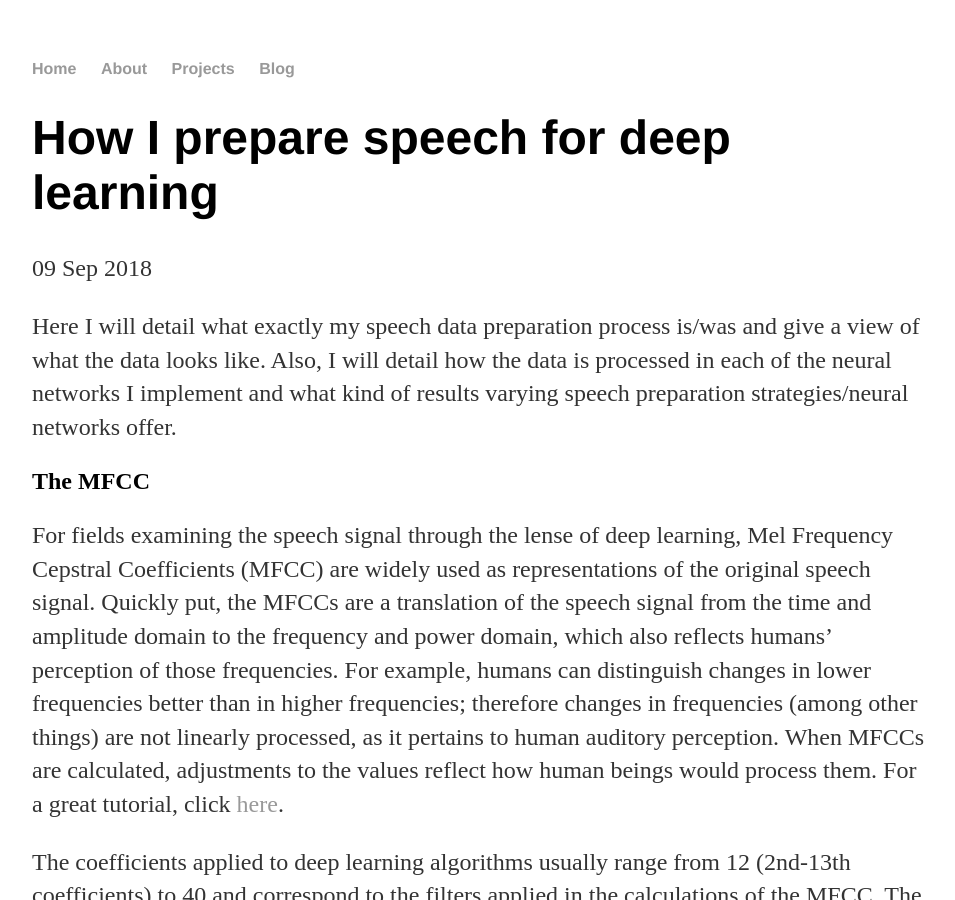
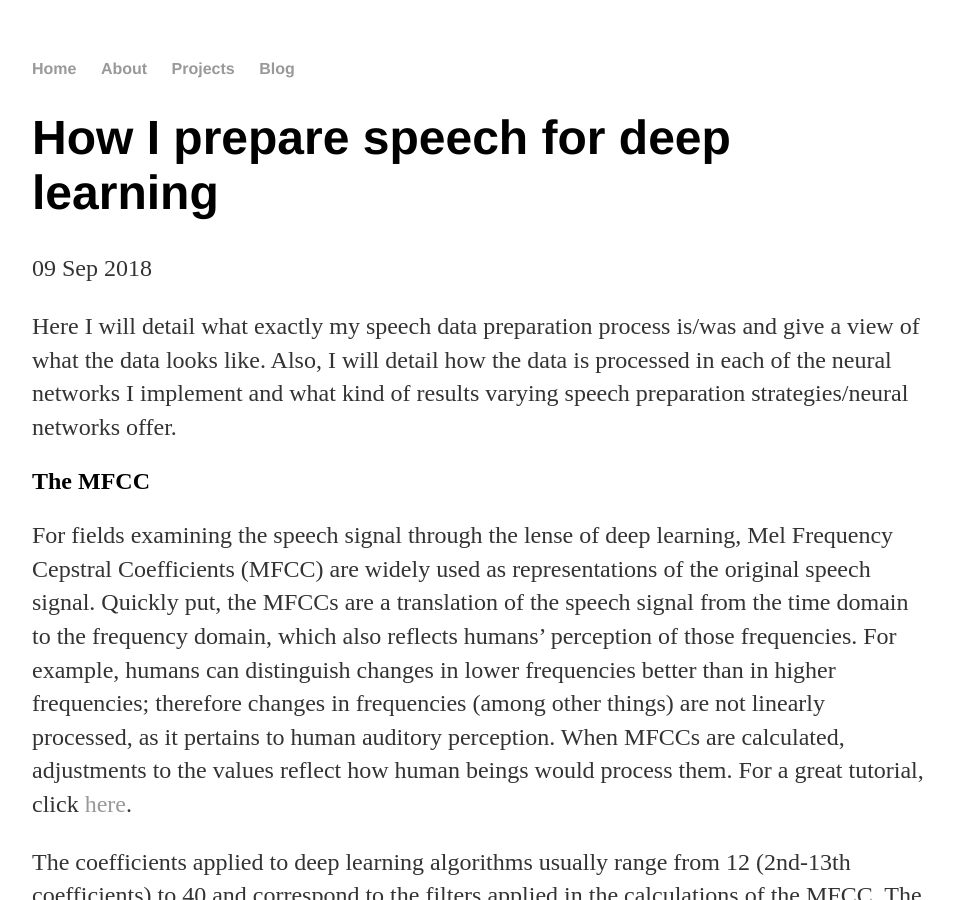
Before and after one commit to a-n-rose/a-n-rose.github.io, a Jekyll site: the page built from _posts/2018-09-09-MFCC-extraction-prep-speech-4-deep-learning.md, in a window 1280 px wide and 900 px high. Shown: the whole window, without its empty margins (160-1115 px from the left). Built offline with Jekyll 4.4.1, drawn with Linux system fonts in a browser that asks for light colours.

Commit message:
semantics - minor edit

```diff
--- a/_posts/2018-09-09-MFCC-extraction-prep-speech-4-deep-learning.md
+++ b/_posts/2018-09-09-MFCC-extraction-prep-speech-4-deep-learning.md
@@ -8,7 +8,7 @@
 
 ## The MFCC
 
-For fields examining the speech signal through the lense of deep learning, Mel Frequency Cepstral Coefficients (MFCC) are widely used as representations of the original speech signal. Quickly put, the MFCCs are a translation of the speech signal from the time and amplitude domain to the frequency and power domain, which also reflects humans' perception of those frequencies. For example, humans can distinguish changes in lower frequencies better than in higher frequencies; therefore changes in frequencies (among other things) are not linearly processed, as it pertains to human auditory perception. When MFCCs are calculated, adjustments to the values reflect how human beings would process them. For a great tutorial, click <a href="http://practicalcryptography.com/miscellaneous/machine-learning/guide-mel-frequency-cepstral-coefficients-mfccs/">here</a>.
+For fields examining the speech signal through the lense of deep learning, Mel Frequency Cepstral Coefficients (MFCC) are widely used as representations of the original speech signal. Quickly put, the MFCCs are a translation of the speech signal from the time domain to the frequency domain, which also reflects humans' perception of those frequencies. For example, humans can distinguish changes in lower frequencies better than in higher frequencies; therefore changes in frequencies (among other things) are not linearly processed, as it pertains to human auditory perception. When MFCCs are calculated, adjustments to the values reflect how human beings would process them. For a great tutorial, click <a href="http://practicalcryptography.com/miscellaneous/machine-learning/guide-mel-frequency-cepstral-coefficients-mfccs/">here</a>.
 
 The coefficients applied to deep learning algorithms usually range from 12 (2nd-13th coefficients) to 40 and correspond to the filters applied in the calculations of the MFCC. The lower coefficients reflect the presence of lower frequencies in the signal and the higher coefficients reflect the higher frequencies present.
 
```
